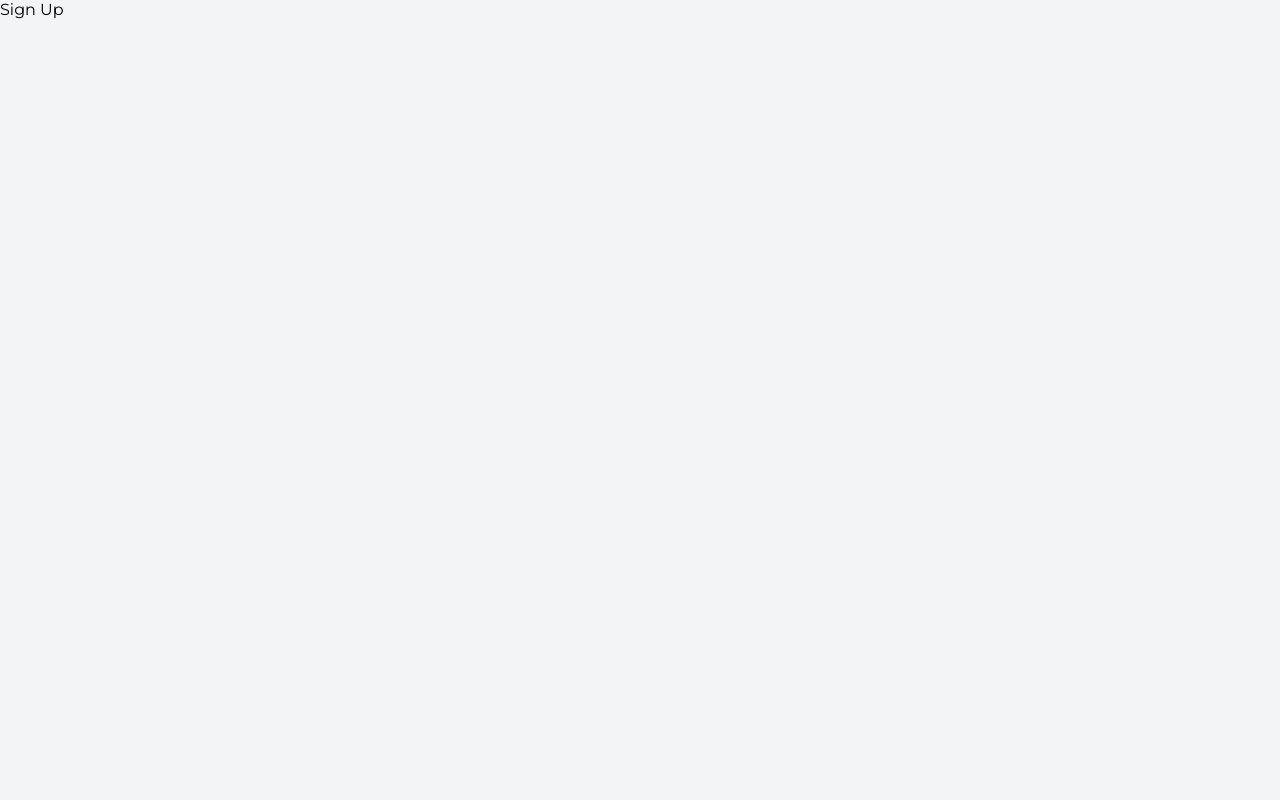
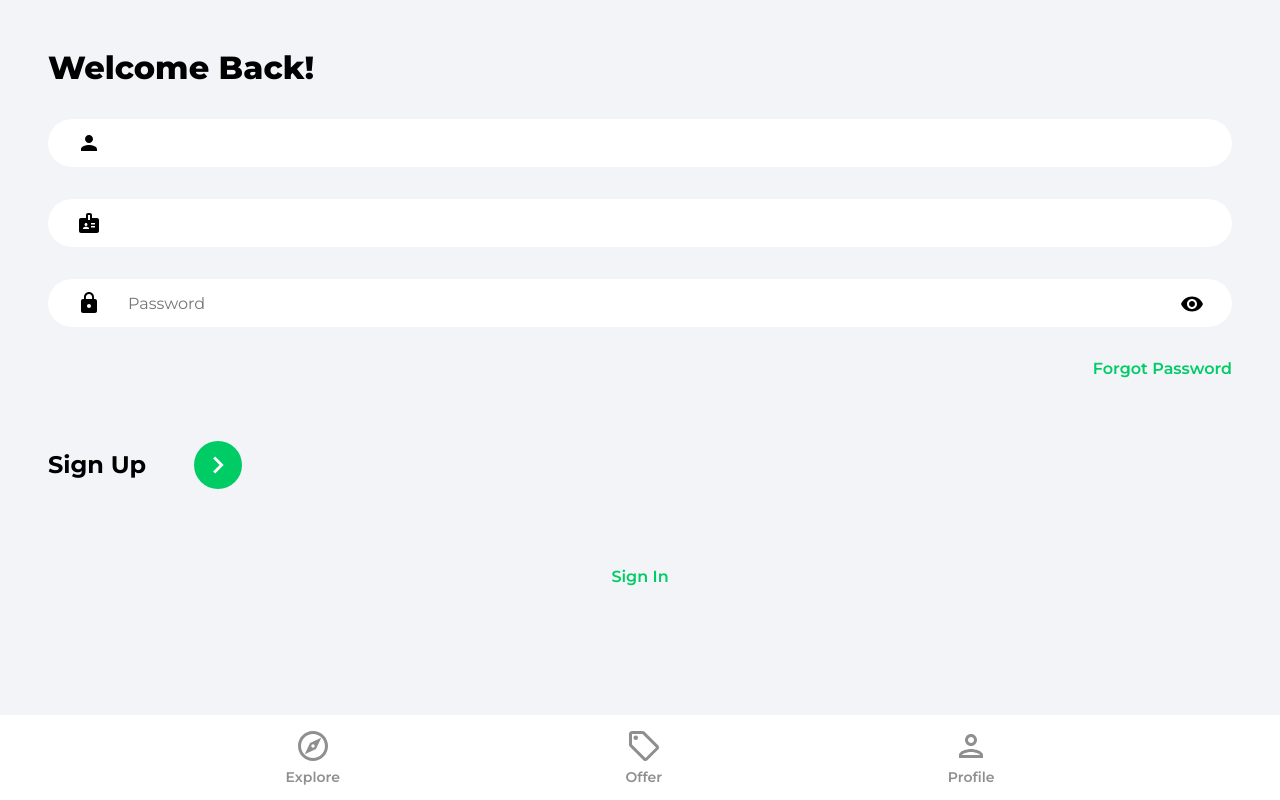
Before and after one commit to julianlk522/house-marketplace-project, a React (Create React App) app: page /sign-up in a window 1280 px wide. Built offline with nearby package versions, Linux system fonts and the light colour scheme.

Commit message:
sign-in and sign-up components, navbar

```diff
--- a/src/App.js
+++ b/src/App.js
@@ -1,4 +1,5 @@
 import {BrowserRouter as Router, Routes, Route} from 'react-router-dom'
+import Navbar from './components/Navbar'
 import Explore from './pages/Explore'
 import Offers from './pages/Offers'
 import Profile from './pages/Profile'
@@ -18,6 +19,8 @@
           <Route path='/sign-up' element={<SignUp />} />
           <Route path='/forgot-password' element={<ForgotPassword />} />
         </Routes>
+
+        <Navbar />
       </Router>
     </>
   )
--- /dev/null
+++ b/src/components/Navbar.jsx
@@ -0,0 +1,39 @@
+import {useNavigate, useLocation} from 'react-router-dom'
+import {ReactComponent as OfferIcon} from '../assets/svg/localOfferIcon.svg'
+import {ReactComponent as ExploreIcon} from '../assets/svg/exploreIcon.svg'
+import {ReactComponent as PersonOutlineIcon} from '../assets/svg/personOutlineIcon.svg'
+import React from 'react'
+
+function Navbar() {
+    const navigate = useNavigate()
+    const location = useLocation()
+
+    const pathMatchRoute = (route) => {
+        if (route === location.pathname) {
+            return true
+        }
+    }
+
+    return (
+        <footer className="navbar">
+            <nav className="navbarNav">
+                <ul className="navbarList">
+                    <li className="navbarListItem" onClick = {() => navigate('/')}>
+                        <ExploreIcon fill={pathMatchRoute('/') ? '#2c2c2c' : '#8f8f8f'} width='36px' height= '36px'/>
+                        <p className={pathMatchRoute('/') ? 'navbarListItemNameActive' : 'navbarListItemName'}>Explore</p>
+                    </li>
+                    <li className="navbarListItem" onClick = {() => navigate('/offers')}>
+                        <OfferIcon fill={pathMatchRoute('/offers') ? '#2c2c2c' : '#8f8f8f'} width='36px' height= '36px'/>
+                        <p className={pathMatchRoute('/offer') ? 'navbarListItemNameActive' : 'navbarListItemName'}>Offer</p>
+                    </li>
+                    <li className="navbarListItem" onClick = {() => navigate('/profile')}>
+                        <PersonOutlineIcon fill={pathMatchRoute('/profile') ? '#2c2c2c' : '#8f8f8f'} width='36px' height= '36px'/>
+                        <p className={pathMatchRoute('/profile') ? 'navbarListItemNameActive' : 'navbarListItemName'}>Profile</p>
+                    </li>
+                </ul>
+            </nav>
+        </footer>
+    )
+}
+
+export default Navbar
--- a/src/index.css
+++ b/src/index.css
@@ -159,7 +159,7 @@
   overflow-y: hidden;
 }
 
-.navbarListItems {
+.navbarList {
   margin: 0;
   padding: 0;
   display: flex;
--- a/src/pages/SignIn.jsx
+++ b/src/pages/SignIn.jsx
@@ -1,9 +1,76 @@
-import React from 'react'
+import React, {useState} from 'react'
+import {Link, useNavigate} from 'react-router-dom'
+import {ReactComponent as ArrowRightIcon} from '../assets/svg/keyboardArrowRightIcon.svg'
+import visibilityIcon from '../assets/svg/visibilityIcon.svg'
 
 function SignIn() {
-  return (
-    <div>Sign In</div>
-  )
+    const [showPassword, setShowPassword] = useState(false)
+    const [formData, setFormData] = useState({
+      email: '',
+      password: ''
+    })
+
+    const {email, password} = formData
+
+    const navigate = useNavigate()
+
+    const onChange = (event) => {
+      setFormData((prevState) => ({
+        ...prevState,
+        [event.target.id]: event.target.value
+      }))
+    }
+
+    return (
+        <>
+          <div className="pageContainer">
+            <header>
+              <p className="pageHeader">Welcome Back!</p>
+            </header>
+
+            <form>
+              <input
+                type='email'
+                className='emailInput'
+                id='email'
+                value={email}
+                onChange = {onChange}
+              />
+
+              <div className="passwordInputDiv">
+                <input
+                  type={showPassword ? 'text' : 'password'}
+                  className='passwordInput'
+                  placeholder='Password'
+                  id='password'
+                  value={password}
+                  onChange={onChange}
+                />
+
+                <img src={visibilityIcon} alt="Show Password" className="showPassword" onClick={() => setShowPassword((prevState) => !prevState)}/>
+              </div>
+
+              <Link to='/forgot-password' className='forgotPasswordLink'>
+                Forgot Password
+              </Link>
+
+              <div className="signInBar">
+                <p className="signInText">
+                  Sign In
+                </p>
+
+                <button className="signInButton">
+                  <ArrowRightIcon fill='white' width='34px' height='34px'/>
+                </button>
+              </div>
+            </form>
+
+            <Link to='/sign-up' className='registerLink'>
+              Sign Up
+            </Link>
+          </div>
+        </>
+    )
 }
 
 export default SignIn
--- a/src/pages/SignUp.jsx
+++ b/src/pages/SignUp.jsx
@@ -1,9 +1,85 @@
-import React from 'react'
+import React, {useState} from 'react'
+import {Link, useNavigate} from 'react-router-dom'
+import {ReactComponent as ArrowRightIcon} from '../assets/svg/keyboardArrowRightIcon.svg'
+import visibilityIcon from '../assets/svg/visibilityIcon.svg'
 
 function SignUp() {
-  return (
-    <div>Sign Up</div>
-  )
+    const [showPassword, setShowPassword] = useState(false)
+    const [formData, setFormData] = useState({
+      email: '',
+      password: '',
+      name: ''
+    })
+
+    const {email, password, name} = formData
+
+    const navigate = useNavigate()
+
+    const onChange = (event) => {
+      setFormData((prevState) => ({
+        ...prevState,
+        [event.target.id]: event.target.value
+      }))
+    }
+
+    return (
+        <>
+          <div className="pageContainer">
+            <header>
+              <p className="pageHeader">Welcome Back!</p>
+            </header>
+
+            <form>
+              <input
+                type='email'
+                className='emailInput'
+                id='email'
+                value={email}
+                onChange = {onChange}
+              />
+
+              <input
+                type='text'
+                className='nameInput'
+                id='name'
+                value={name}
+                onChange = {onChange}
+              />
+
+              <div className="passwordInputDiv">
+                <input
+                  type={showPassword ? 'text' : 'password'}
+                  className='passwordInput'
+                  placeholder='Password'
+                  id='password'
+                  value={password}
+                  onChange={onChange}
+                />
+
+                <img src={visibilityIcon} alt="Show Password" className="showPassword" onClick={() => setShowPassword((prevState) => !prevState)}/>
+              </div>
+
+              <Link to='/forgot-password' className='forgotPasswordLink'>
+                Forgot Password
+              </Link>
+
+              <div className="signUpBar">
+                <p className="signUpText">
+                  Sign Up
+                </p>
+
+                <button className="signUpButton">
+                  <ArrowRightIcon fill='white' width='34px' height='34px'/>
+                </button>
+              </div>
+            </form>
+
+            <Link to='/sign-in' className='registerLink'>
+              Sign In
+            </Link>
+          </div>
+        </>
+    )
 }
 
 export default SignUp
```
